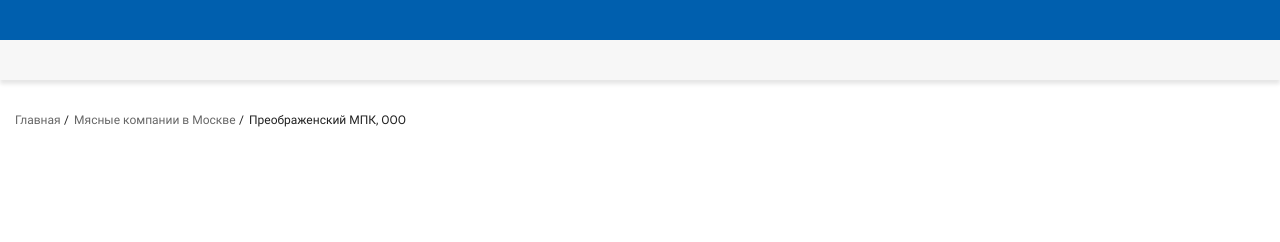
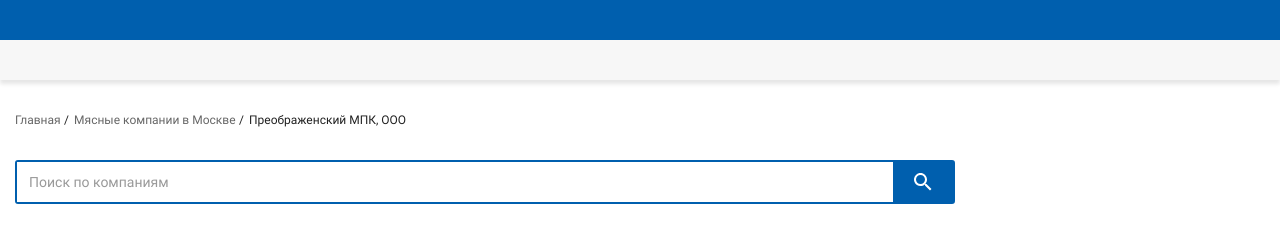
Before and after one commit to SafychCSS/meatinfo, a plain HTML site: page index.html in a window 1280 px wide. Drawn offline with Linux system fonts and the light colour scheme.

Commit message:
add search, fix btn

```diff
--- a/index.html
+++ b/index.html
@@ -29,6 +29,17 @@
         <!-- end .breadcrumbs -->
     </div>
 
+    <div class="container">
+        <div class="search">
+            <form action="/" method="post">
+                <div class="search__inner row">
+                    <input class="search__input" type="text" name="search" placeholder="Поиск по компаниям">
+                    <button class="search__btn" type="submit" name="submit">&nbsp;</button>
+                </div>
+            </form>
+        </div>
+    </div>
+
 <script src="/static/js/main.js"></script>
 </body>
 </html>
--- a/scss/style.scss
+++ b/scss/style.scss
@@ -31,6 +31,30 @@ body {
     color: #424242;
 }
 
+input, button, textarea {
+    font-family: inherit;
+    font-size: inherit;
+    outline: 0;
+}
+
+input::placeholder,
+textarea::placeholder {
+    color: #999;
+}
+
+button {
+    font-weight: 500;
+    background-color: $main-color;
+
+    &:hover {
+        background-color: $btn-hover-color;
+    }
+
+    &:active {
+        background-color: $btn-active-color;
+    }
+}
+
 a {
     position: relative;
     color: $main-color;
@@ -49,7 +73,6 @@ a {
 .btn {
     display: inline-block;
     padding: 13px 25px;
-    font-size: 14px;
     color: #fff;
     line-height: 1;
     border: 0;
@@ -139,3 +162,33 @@ a {
         color: #666666;
     }
 }
+
+/*** search ***/
+.search {
+    max-width: 940px;
+    background: #FFFFFF;
+    border: 2px solid $main-color;
+    border-radius: $border-radius;
+    box-sizing: border-box;
+
+    &__input {
+        width: 100%;
+        padding-left: 12px;
+        padding-top: 11px;
+        padding-bottom: 11px;
+        border: 0;
+
+        &:focus {
+            box-shadow: 0 0 3px 2px #005FAE;
+        }
+    }
+
+    &__btn {
+        width: 64px;
+        height: 40px;
+        text-indent: -9999;
+        background: $main-color url('/static/img/icon-search.svg') center no-repeat;
+        border: 0;
+        cursor: pointer;
+    }
+}
```
Also changed, not shown: static/css/style.css, 1 other file.
